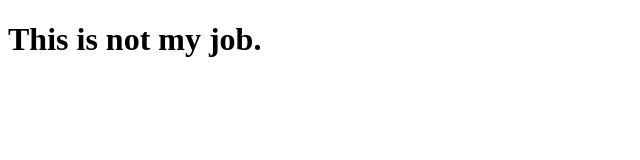
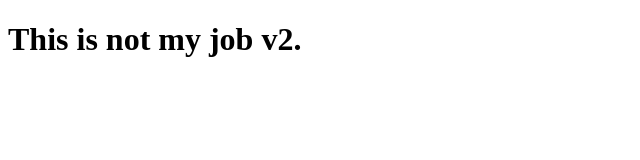
Before and after one commit to VandanaRaghuvanshi/myrepo, a plain HTML site: page index.html in a window 1280 px wide. Shown: the full height of the page, 0-640 px from the left. Drawn offline with Linux system fonts and the light colour scheme.

Commit message:
this is not my job v2

```diff
--- a/index.html
+++ b/index.html
@@ -6,6 +6,6 @@
     <title>Document</title>
 </head>
 <body>
-    <h1>This is not my job.</h1>
+    <h1>This is not my job v2.</h1>
 </body>
 </html>
```
